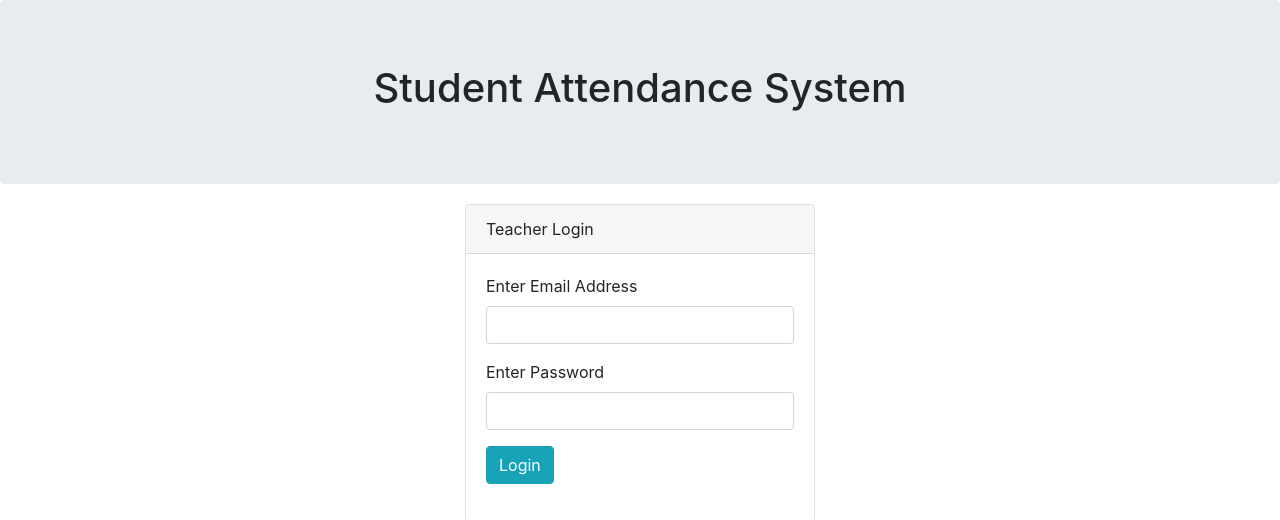
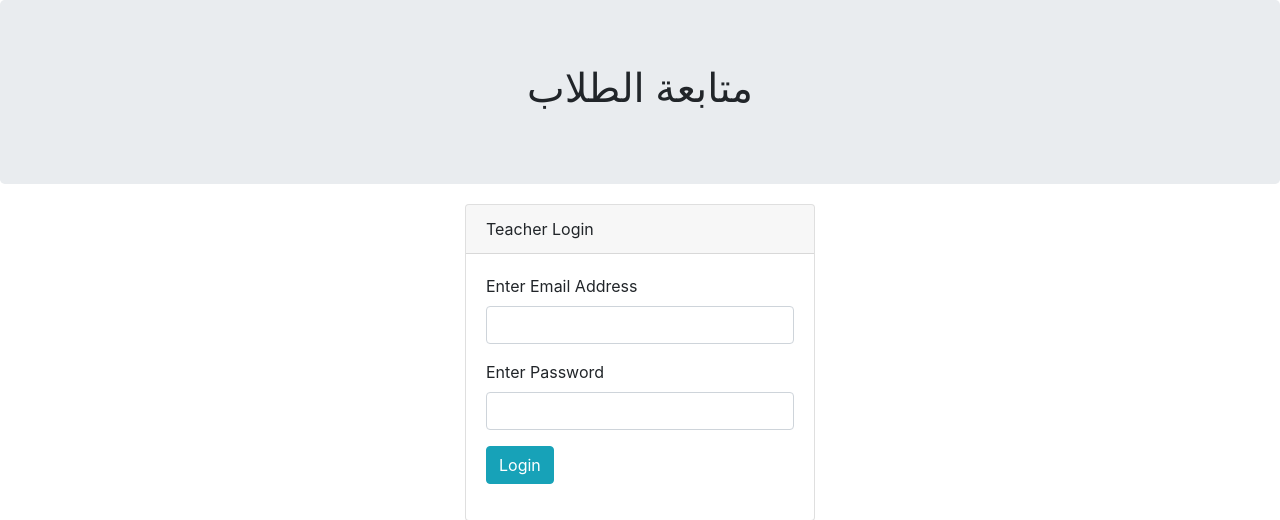
Before and after one commit to appedunet/smsalmana, a PHP site: page /tutorial/login.php in a window 1280 px wide. Shown: the top 520 px of the page. Run offline with PHP 8.4, Linux system fonts and the light colour scheme.

Commit message:
update login page

```diff
--- a/login.php
+++ b/login.php
@@ -30,7 +30,7 @@ if(isset($_SESSION["teacher_id"]))
 <body>
 
 <div class="jumbotron text-center" style="margin-bottom:0">
-  <h1>Student Attendance System</h1>
+  <h1>متابعة الطلاب</h1>
 </div>
 
 
```
